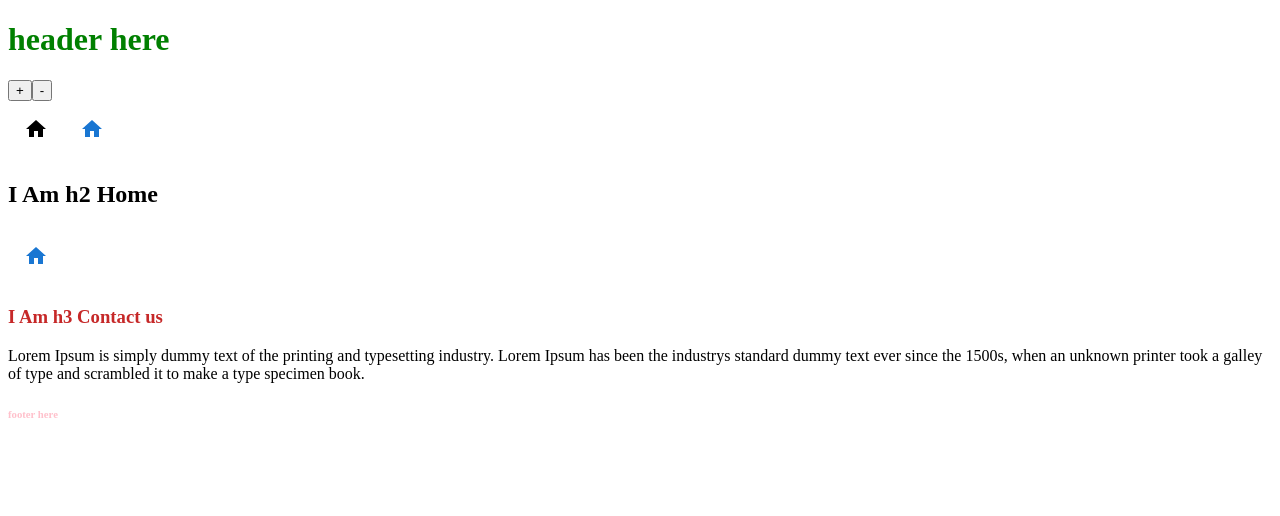
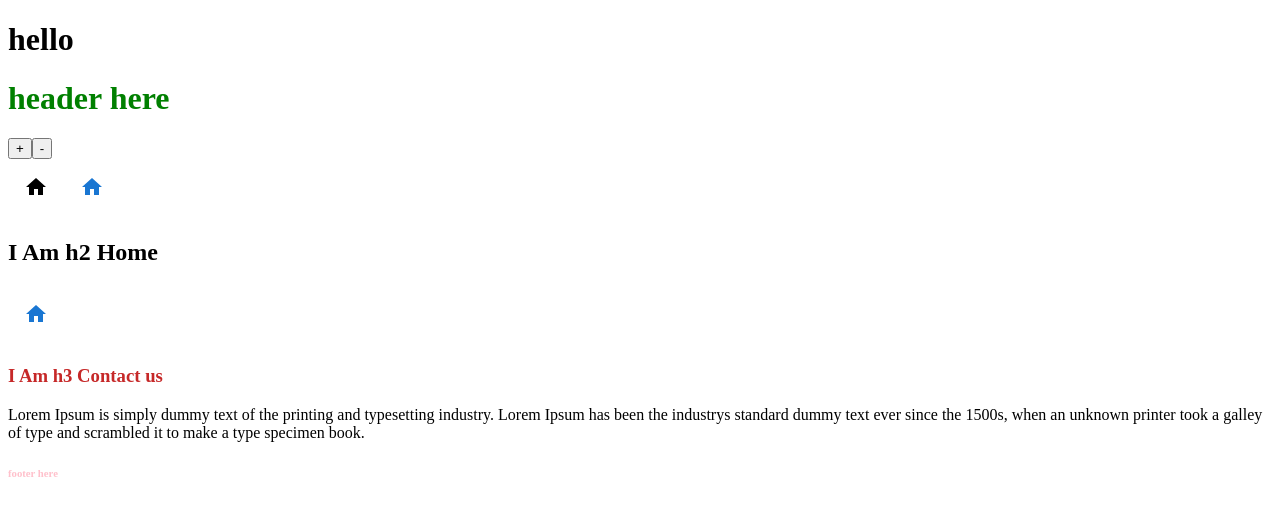
Before and after one commit to Stan2dor/ConcretePot, a Next.js app in the folder Frontend/: page / in a window 1280 px wide. Shown: the top 516 px of the page. Built offline with nearby package versions, Linux system fonts and the light colour scheme.

Commit message:
redux store not working

```diff
--- a/Frontend/package.json
+++ b/Frontend/package.json
@@ -10,6 +10,7 @@
     "react": "^18.2.0",
     "react-dom": "^18.2.0",
     "react-redux": "^8.0.2",
+    "react-scripts": "^5.0.1",
     "redux": "^4.2.0",
     "styled-components": "^5.3.5"
   },
--- /dev/null
+++ b/Frontend/src/App.js
@@ -0,0 +1,28 @@
+import React from "react";
+// import { useSelector, useDispatch } from "react-redux";
+// import "./index.css";
+import Header from "./common/header";
+import Footer from "./common/footer";
+import Home from "./pages/home";
+import Contact from "./pages/contact";
+import { increment, decrement } from "./actions";
+
+function App() {
+  // const potCounter = useSelector((state) => state.potCounter);
+  // const isLogged = useSelector((state) => state.isLogeed);
+  // const dispatch = useDispatch();
+  return (
+    <div className='App'>
+      <Header />
+      {/* <h1>Counter:{potCounter}</h1> */}
+      <button onClick={() => dispatch(increment())}>+</button>
+      <button onClick={() => dispatch(decrement())}>-</button>
+      {/* {isLogged ? <h3> Valuables here i should not see</h3> : ""} */}
+      <Home />
+      <Contact />
+      <Footer />
+    </div>
+  );
+}
+
+export default App;
--- a/Frontend/src/pages/index.js
+++ b/Frontend/src/pages/index.js
@@ -1,35 +1,45 @@
-import * as React from "react";
-// import { Provider, useSelector, useDispatch } from "react-redux";
+import React from "react";
+// import ReactDOM from "react-dom";
+// import { useSelector, useDispatch } from "react-redux";
+import App from "../App";
+// import { configureStore } from "@reduxjs/toolkit";
+// import allReducers from "../reducers";
+// import Footer from "../common/footer";
+// import { increment, decrement } from "../actions";
+
 // import { Provider } from "react-redux";
+// import "../style/index.css";
 
-import { increment } from "../actions";
-import { decrement } from "../actions";
-// import "../style/index.css";
-import Header from "./common/header";
-import Footer from "./common/footer";
-import Home from "./home";
-import Contact from "./contact";
-
-function App() {
+// const store = configureStore({
+// reducer: allReducers,
+// window.__REDUX_DEVTOOLS_EXTENSION__ && window.__REDUX_DEVTOOLS_EXTENSION__()
+// });
+// const store = configureStore({ reducer: allReducers });
+function Home() {
   // const potCounter = useSelector((state) => state.potCounter);
   // const isLogged = useSelector((state) => state.isLogeed);
   // const dispatch = useDispatch();
-  // const store = createStore(rootReducer);
-
+  // <Provider>
   return (
-    // <Provider>
-    <div className='app-container'>
-      <Header />
-      {/* <h1>Counter: {potCounter} </h1> */}
-      <button onClick={() => dispatch(increment())}>+</button>
-      <button onClick={() => dispatch(decrement())}>-</button>
+    <div className='App'>
+      <h1>hello</h1>
+      <App />
+      {/* <h1>Counter:{potCounter}</h1> */}
+      {/* <button onClick={() => dispatch(increment())}>+</button> */}
+      {/* <button onClick={() => dispatch(decrement())}>-</button> */}
       {/* {isLogged ? <h3> Valuables here i should not see</h3> : ""} */}
-      <Home />
-      <Contact />
-      <Footer />
+      {/* <Footer /> */}
     </div>
-    // </Provider>
   );
+  // </Provider>;
 }
 
-export default App;
+export default Home;
+// if (typeof window !== "undefined") {
+//   ReactDOM.render(
+//     // <Provider store={store}>
+//     <App />,
+//     document.getElementById("root")
+//     // </Provider>
+//   );
+// }
```
Also changed, not shown: Frontend/src/common/footer.js (renamed from Frontend/src/pages/common/Footer.js), Frontend/src/common/header.js (renamed from Frontend/src/pages/common/Header.js), Frontend/src/index.css (renamed from Frontend/src/style/index.css), 1 other file (tests, documents, lock files or other folders).
